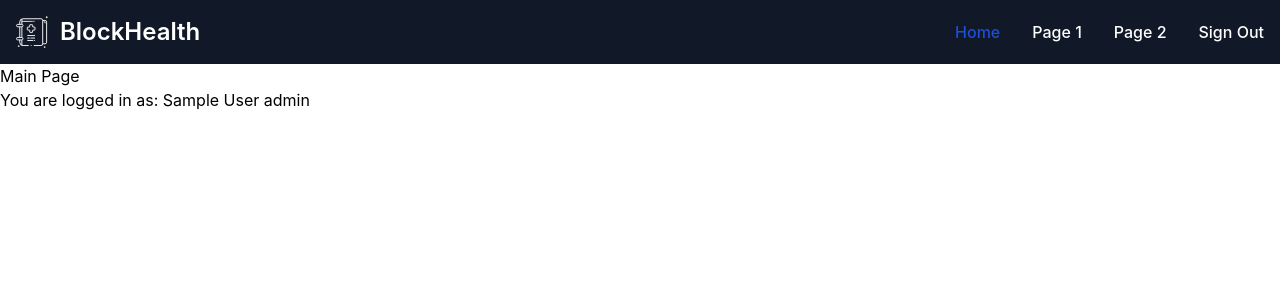
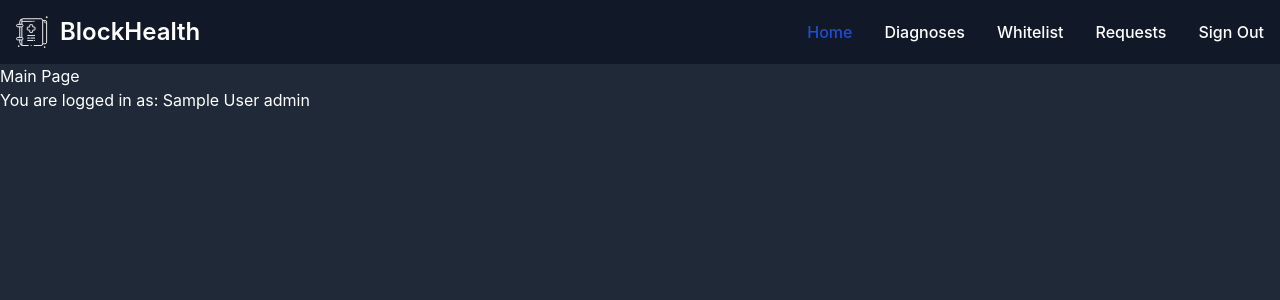
Before and after one commit to lucian606/BlockHealth-Frontend, a React (Vite) app: page / in a window 1280 px wide. Shown: the top 300 px of the page. Built offline with nearby package versions, Linux system fonts and the light colour scheme; sample sign-in values are in the browser's storage.

Commit message:
First version of the Patient Homepage

```diff
--- a/src/components/Navbar.tsx
+++ b/src/components/Navbar.tsx
@@ -60,7 +60,7 @@ export default function Navbar(props: NavbarProps) {
 					aria-expanded="false"
 				>
 					<span className="sr-only">Open main menu</span>
-					{/* <svg
+					<svg
 						className="w-5 h-5"
 						aria-hidden="true"
 						xmlns="http://www.w3.org/2000/svg"
@@ -74,7 +74,7 @@ export default function Navbar(props: NavbarProps) {
 							stroke-width="2"
 							d="M1 1h15M1 7h15M1 13h15"
 						/>
-					</svg> */}
+					</svg>
 				</button>
 				<div
 					className="hidden w-full md:block md:w-auto"
--- a/src/contexts/AuthContext.tsx
+++ b/src/contexts/AuthContext.tsx
@@ -1,25 +1,26 @@
 import React, { createContext, useContext, useState } from "react";
 
-interface User {
+export interface User {
 	id: string;
 	email: string;
 	name: string;
 	role: "medic" | "patient";
 }
 
-interface Medic extends User {
+export interface Medic extends User {
 	role: "medic";
 	licenseNumber: string;
 	speciality: string;
 }
 
-interface Patient extends User {
+export interface Patient extends User {
 	role: "patient";
 }
 
 interface AuthContextData {
 	user: User | null;
 	isAuthenticatd: () => boolean;
+	isMedic: () => boolean;
 	signIn: (jwtToken: string) => void;
 	signOut(): void;
 }
@@ -57,6 +58,11 @@ export const AuthProvider = ({ children }: AuthProviderProps) => {
 		return user !== null ? true : false;
 	};
 
+	const isMedic = () => {
+		console.log("Checking if medic");
+		return user?.role === "medic" ? true : false;
+	};
+
 	const signIn = (jwtToken: string) => {
 		console.log("Signing in");
 		console.log(jwtToken);
@@ -69,7 +75,9 @@ export const AuthProvider = ({ children }: AuthProviderProps) => {
 	};
 
 	return (
-		<AuthContext.Provider value={{ user, isAuthenticatd, signIn, signOut }}>
+		<AuthContext.Provider
+			value={{ user, isAuthenticatd, isMedic, signIn, signOut }}
+		>
 			{children}
 		</AuthContext.Provider>
 	);
--- a/src/pages/MainPage.tsx
+++ b/src/pages/MainPage.tsx
@@ -1,49 +1,13 @@
 import Navbar from "../components/Navbar";
 import { useAuth } from "../contexts/AuthContext";
+import PatientMainPage from "./patientPages/PatientMainPage";
 
 export default function MainPage() {
-	const { user } = useAuth();
-	// Cast user to the correct type
-	const newUser = user as User;
+	const { isMedic } = useAuth();
 
-	const pages = [
-		{
-			name: "Home",
-			route: "/home",
-		},
-		{
-			name: "Page 1",
-			route: "/medic-signup",
-		},
-		{
-			name: "Page 2",
-			route: "/patient-signup",
-		},
-		{
-			name: "Sign Out",
-			route: "/login",
-			onClickHandler: () => {
-				console.log("Signing out");
-				localStorage.removeItem("token");
-				sessionStorage.removeItem("token");
-			},
-		},
-	];
-
-	return (
-		<div>
-			<Navbar pages={pages} currentPage="Home" />
-			<h1>Main Page</h1>
-			<p>
-				{" "}
-				You are logged in as: {user?.name} {user?.role}{" "}
-			</p>
-			{user?.role === "medic" && (
-				<div>
-					<p>License Number: {(user as Medic).licenseNumber}</p>
-					<p>Specialty: {(user as Medic).specialty}</p>
-				</div>
-			)}
-		</div>
-	);
+	if (isMedic()) {
+		return <h1>Medic Main Page</h1>;
+	} else {
+		return <PatientMainPage />;
+	}
 }
--- a/src/pages/MedicRegisterPage.tsx
+++ b/src/pages/MedicRegisterPage.tsx
@@ -176,6 +176,7 @@ export default function MedicRegisterPage() {
 									type="text"
 									name="license-number"
 									id="license-number"
+									placeholder="1234-5678-9012-3456"
 									className="bg-gray-700 border border-gray-600 text-white sm:text-sm rounded-lg focus:ring-blue-500 focus:border-blue-500 block w-full p-2.5"
 									required
 									ref={licenseNumberRef}
--- /dev/null
+++ b/src/pages/patientPages/PatientMainPage.tsx
@@ -0,0 +1,48 @@
+import Navbar from "../../components/Navbar";
+import { useAuth, Patient } from "../../contexts/AuthContext";
+
+export default function PatientMainPage() {
+	const { user } = useAuth();
+	let patient = user as Patient;
+
+	const pages = [
+		{
+			name: "Home",
+			route: "/",
+		},
+		{
+			name: "Diagnoses",
+			route: "/diagnoses",
+		},
+		{
+			name: "Whitelist",
+			route: "/whitelist",
+		},
+		{
+			name: "Requests",
+			route: "/requests",
+		},
+		{
+			name: "Sign Out",
+			route: "/login",
+			onClickHandler: () => {
+				console.log("Signing out");
+				localStorage.removeItem("token");
+				sessionStorage.removeItem("token");
+			},
+		},
+	];
+
+	return (
+		<div className="flex flex-col h-screen">
+			<Navbar pages={pages} currentPage="Home" />
+			<div className="flex-grow bg-gray-800 overflow-auto text-white">
+				<h1>Main Page</h1>
+				<p>
+					{" "}
+					You are logged in as: {user?.name} {user?.role}{" "}
+				</p>
+			</div>
+		</div>
+	);
+}
```
